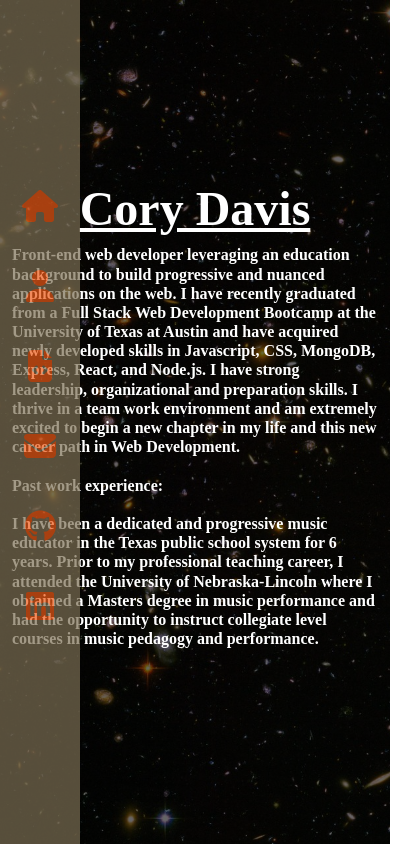
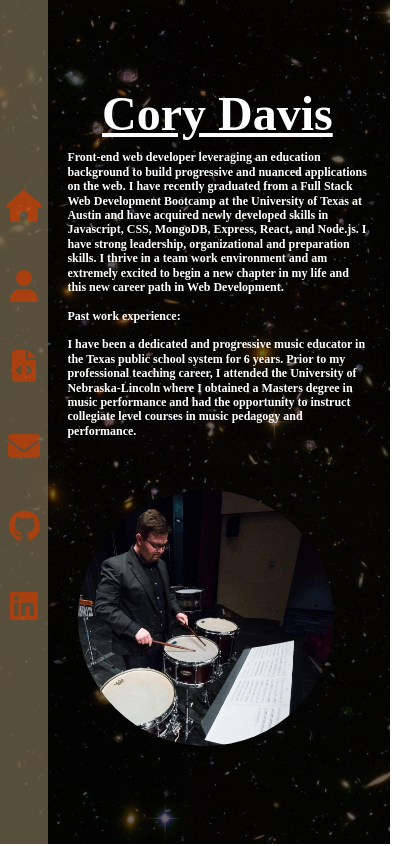
Before and after one commit to cmd0160/react_portfolio, a React (Create React App) app: page /react_portfolio/About in a window 390 px wide. Shown: the top 846 px of the page, 412 px wide, since content can reach past the window. Built offline with nearby package versions, Linux system fonts and the light colour scheme; a web font is replaced by a local one.

Commit message:
About page is mobile responsive

```diff
--- a/src/components/About/About.css
+++ b/src/components/About/About.css
@@ -13,7 +13,7 @@
 }
 
 .title_box {
-        height: 100vh;
+    height: 100vh;
     display: flex;
     flex-direction: column;
     justify-content: center;
@@ -37,3 +37,31 @@
 .slopes_img {
     border-radius: 50%;
 }
+
+@media (max-width: 414px) {
+
+    .img_con {
+        height: 50vh;
+        align-items: center;
+    }
+
+    .title_box {
+        height: 50vh;
+        align-items: center;
+        margin-left: 1.4rem;
+        margin-top: 15%;
+    }
+
+    .about_desc {
+        font-size: 12px;
+        max-width: 300px;
+    }
+
+    .slopes_img {
+        border-radius: 50%;
+        max-width: 70%;
+        margin-left: 1.4rem;
+        margin-bottom: 40%;
+    }
+
+}
--- a/src/components/Home/Home.css
+++ b/src/components/Home/Home.css
@@ -88,7 +88,7 @@
 @media (max-width: 414px) {
 
     .home_con .title {
-        margin-left: 11%;
+        margin-left: 6%;
         padding-bottom: 7%;
         height: 50vh;
         justify-content: end;
@@ -104,7 +104,7 @@
 
     .globe_con img {
         height: 40%;
-        margin-left: 25px;
+        margin-right: 5%;
     }
 
 }
--- a/src/components/Home/Home_mobile.css
+++ /dev/null
@@ -1,7 +0,0 @@
-@media (max-width: 820px) {
-
-   h1 {
-       font-size: 2rem;
-   }
-
-}
--- a/src/components/Nav/Nav.css
+++ b/src/components/Nav/Nav.css
@@ -39,18 +39,20 @@
     opacity: 0.2;
 }
 
-/* .navbar i:hover:after {
-} */
-
-
 .navbar a {
     color: #ee5b18;
 }
-
-
 
 .navbar a:hover {
     color: bisque;
     opacity: 0.2;
 
 }
+
+@media (max-width: 414px) {
+
+    .navbar ul {
+        width: 3rem;
+    }
+
+}
```
